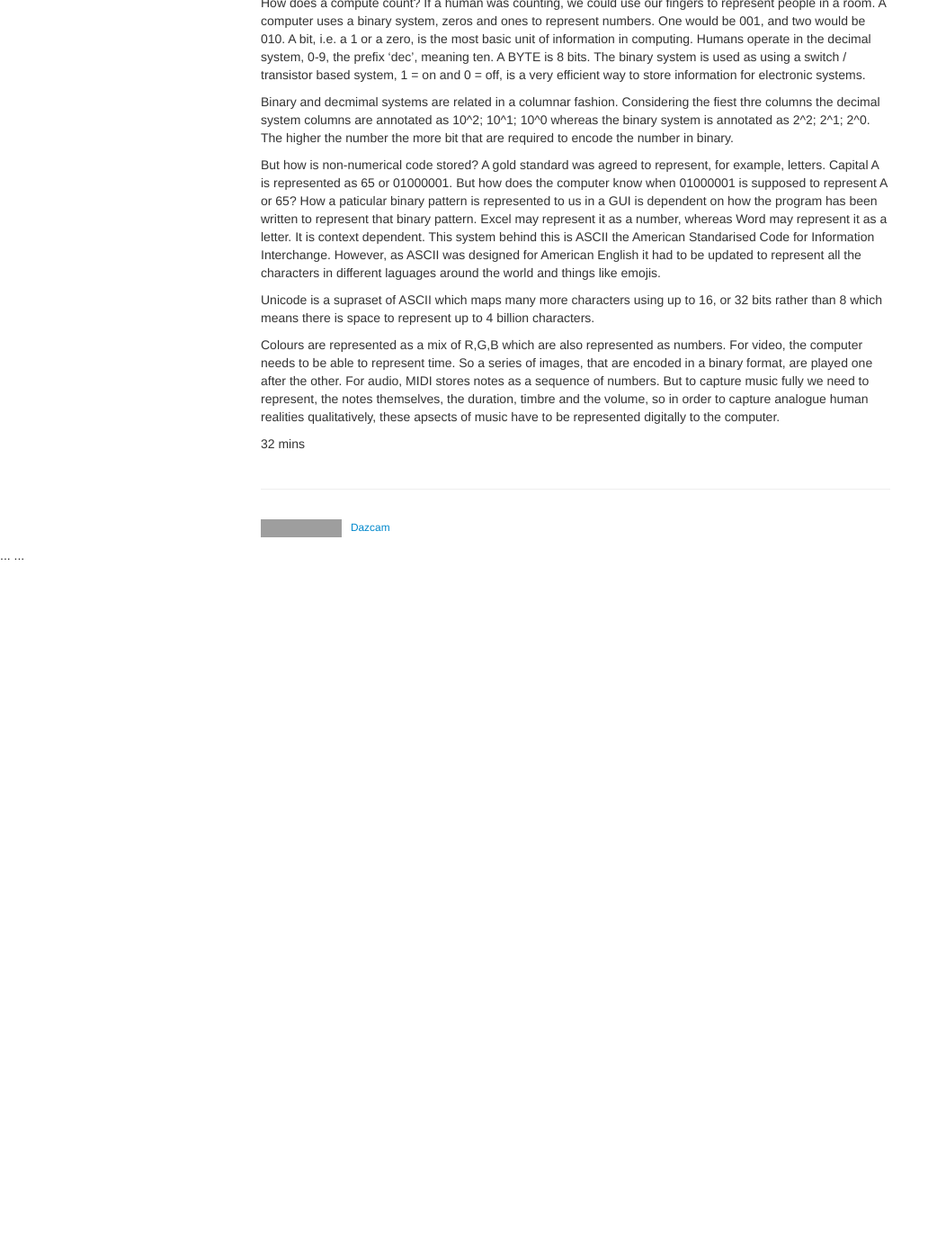
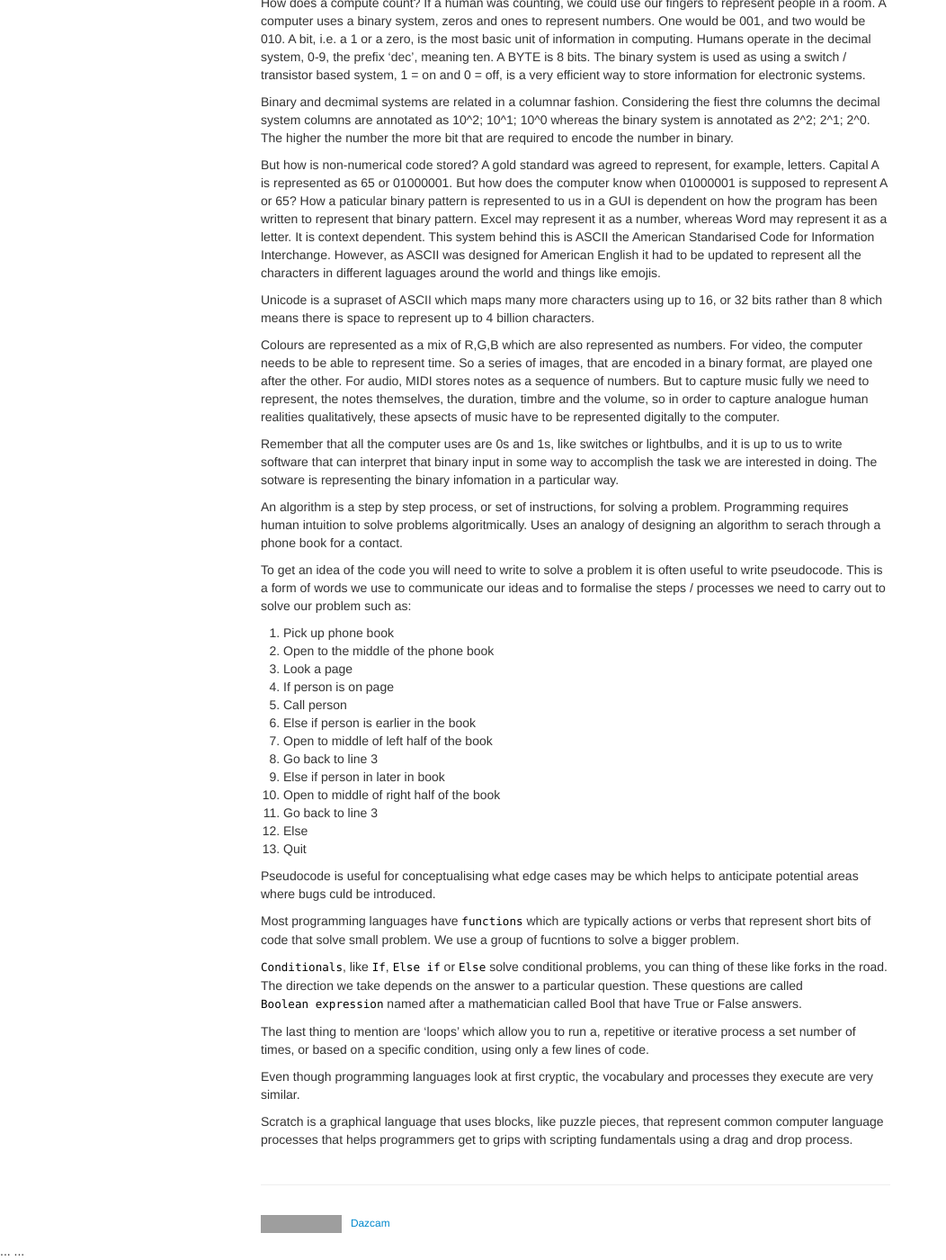
Before and after one commit to Dazcam/Bioinformatics-tutorials, a Jekyll site: the page built from pages/course_notes/harvard_CS50/L0_scratch.md, in a window 1280 px wide and 1400 px high, scrolled down 239 px. Shown: the whole window at 90% size, without its empty margins (0-1052 px from the left). Built offline with Jekyll 4.4.1, drawn with Linux system fonts in a browser that asks for light colours; our own code applies the rules of GitHub Pages for plain Markdown files; before the commit the page ends 900 px from its top, so only the background shows below that; grey boxes are pictures that could not be loaded.

Commit message:
Update L0_scratch.md

```diff
--- a/pages/course_notes/harvard_CS50/L0_scratch.md
+++ b/pages/course_notes/harvard_CS50/L0_scratch.md
@@ -28,8 +28,7 @@ is ASCII the American Standarised Code for Information Interchange. However, as
 for American English it had to be updated to represent all the characters in different laguages
 around the world and things like emojis.
 
-Unicode is a supraset of ASCII which maps many more characters using up to 16, or 32 bits rather than
-8 which means there is space to represent up to 4 billion characters.
+Unicode is a supraset of ASCII which maps many more characters using up to 16, or 32 bits rather than 8 which means there is space to represent up to 4 billion characters.
 
 Colours are represented as a mix of R,G,B which are also represented as numbers. For video,
 the computer needs to be able to represent time. So a series of images, that are encoded in a
@@ -38,4 +37,54 @@ numbers. But to capture music fully we need to represent, the notes themselves,
 timbre and the volume, so in order to capture analogue human realities qualitatively, these
 apsects of music have to be represented digitally to the computer.
 
-32 mins
+Remember that all the computer uses are 0s and 1s, like switches or lightbulbs,
+and it is up to us to write software that can interpret that binary input in
+some way to accomplish the task we are interested in doing. The sotware is
+representing the binary infomation in a particular way.
+
+An algorithm is a step by step process, or set of instructions, for solving a
+problem. Programming requires human intuition to solve problems algoritmically.
+Uses an analogy of designing an algorithm to serach through a phone book for a
+contact.
+
+To get an idea of the code you will need to write to solve a problem it is
+often useful to write pseudocode. This is a form of words we use to communicate
+our ideas and to formalise the steps / processes we need to carry out to
+solve our problem such as:
+
+1. Pick up phone book
+2. Open to the middle of the phone book
+3. Look a page
+4. If person is on page
+5.     Call person
+6. Else if person is earlier in the book
+7.     Open to middle of left half of the book
+8.     Go back to line 3
+9. Else if person in later in book
+10.     Open to middle of right half of the book
+11.     Go back to line 3
+12. Else
+13.     Quit
+
+Pseudocode is useful for conceptualising what edge cases may be which helps to
+anticipate potential areas where bugs culd be introduced.
+
+Most programming languages have `functions` which are typically actions or verbs
+that represent short bits of code that solve small problem. We use a group of
+fucntions to solve a bigger problem.
+
+`Conditionals`, like `If`, `Else if` or `Else` solve conditional problems, you
+can thing of these like forks in the road. The direction we take depends on the
+answer to a particular question. These questions are called `Boolean expression`
+named after a mathematician called Bool that have True or False answers.
+
+The last thing to mention are 'loops' which allow you to run a, repetitive or
+iterative process a set number of times, or based on a specific condition, using
+only a few lines of code.
+
+Even though programming languages look at first cryptic, the vocabulary and
+processes they execute are very similar.
+
+Scratch is a graphical language that uses blocks, like puzzle pieces, that represent
+common computer language processes that helps programmers get to grips with
+scripting fundamentals using a drag and drop process.
```
